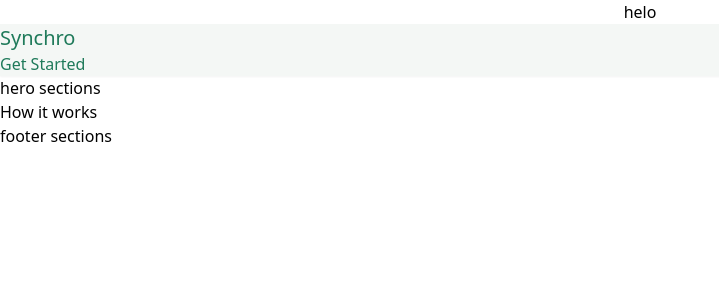
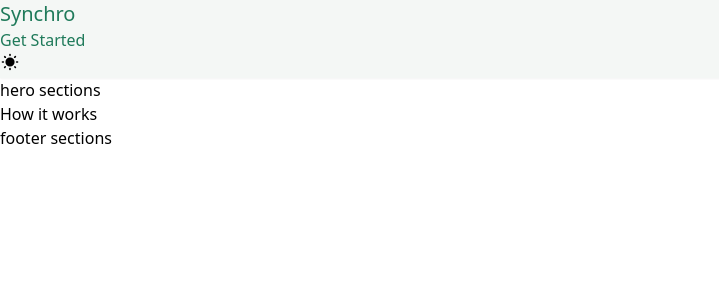
Before and after one commit to Dnshivani/Synchro, a React (Vite) app in the folder Frontend/: page / in a window 1280 px wide. Shown: the top 300 px of the page, without its empty margins (0-719 px from the left). Built offline with nearby package versions, Linux system fonts and the light colour scheme.

Commit message:
react-router included

```diff
--- a/Frontend/package.json
+++ b/Frontend/package.json
@@ -12,7 +12,8 @@
   "dependencies": {
     "daisyui": "^5.5.14",
     "react": "^19.2.0",
-    "react-dom": "^19.2.0"
+    "react-dom": "^19.2.0",
+    "react-router-dom": "^7.12.0"
   },
   "devDependencies": {
     "@eslint/js": "^9.39.1",
--- a/Frontend/src/App.jsx
+++ b/Frontend/src/App.jsx
@@ -2,12 +2,18 @@
 import reactLogo from './assets/react.svg'
 import viteLogo from '/vite.svg'
 import './App.css'
+import { Route, Routes } from 'react-router-dom'
 import Landing from './Components/Landing.jsx'
+import NavBar from './Components/NavBar.jsx'
+import Signup from './Components/Signup.jsx'
 function App() {
 
   return (
     <>
-      <Landing />
+      <Routes>
+        <Route path="/signup" element={<Signup />} />
+        <Route path="/" element={<Landing />} />
+      </Routes>
     </>
   )
 }
--- a/Frontend/src/Components/Landing.jsx
+++ b/Frontend/src/Components/Landing.jsx
@@ -7,7 +7,7 @@
 export default function Landing() {
     return (
         <div >
-            <h1 className='text-center'>helo</h1>
+            {/* <h1 className='text-center'>Daisy working</h1> */}
             <NavBar />
             <HeroSection />
             <HowItworks />
--- /dev/null
+++ b/Frontend/src/Components/Logo.jsx
@@ -0,0 +1,9 @@
+import React from 'react'
+
+export default function Logo() {
+    return (
+        <>
+            <a className="btn   text-xl  text-custom-primary ">Synchro</a>
+        </>
+    )
+}
--- a/Frontend/src/Components/NavBar.jsx
+++ b/Frontend/src/Components/NavBar.jsx
@@ -1,5 +1,8 @@
 import React from 'react'
 import ThemeToggle from './ThemeToggle'
+import Logo from './Logo'
+import Signup from './Signup'
+import { Navigate, Link } from 'react-router-dom'
 
 export default function NavBar() {
     const getStarted = () => {
@@ -10,11 +13,11 @@
         <div >
             <div className="navbar bg-base-100 shadow-sm bg-custom-secondary">
                 <div className="navbar-start">
-                    <a className="btn btn-ghost text-xl  text-custom-primary">Synchro</a>
+                    <Logo />
                 </div>
-
-                <div className="navbar-end">
-                    <a className="btn btn-ghost text-custom-primary" onClick={getStarted}>Get Started</a>
+                <div className="navbar-end ">
+                    <a className="btn  text-custom-primary" onClick={getStarted} >Get Started</a>
+                    <ThemeToggle />
                 </div>
             </div>
         </div>
--- /dev/null
+++ b/Frontend/src/Components/Signup.jsx
@@ -0,0 +1,15 @@
+import React from 'react'
+import { Link } from 'react-router-dom'
+import Landing from './Landing'
+import HeroSection from './HeroSection'
+
+export default function Signup() {
+    return (
+        <div>
+            <Link to="/signup">
+                <p>helo</p>
+
+            </Link>
+        </div>
+    )
+}
--- a/Frontend/src/index.css
+++ b/Frontend/src/index.css
@@ -2,4 +2,3 @@
 @tailwind base;
 @tailwind components;
 @tailwind utilities;
-/*Daisy ui plugin */
--- a/Frontend/src/main.jsx
+++ b/Frontend/src/main.jsx
@@ -3,9 +3,12 @@
 import './index.css'
 import App from './App.jsx'
 import Landing from './Components/Landing.jsx'
+import { BrowserRouter } from 'react-router-dom'
 
 createRoot(document.getElementById('root')).render(
   <StrictMode>
-    <App />
+    <BrowserRouter>
+      <App />
+    </BrowserRouter>
   </StrictMode>,
 )
```
Also changed, not shown: 1 other file (tests, documents, lock files or other folders).
